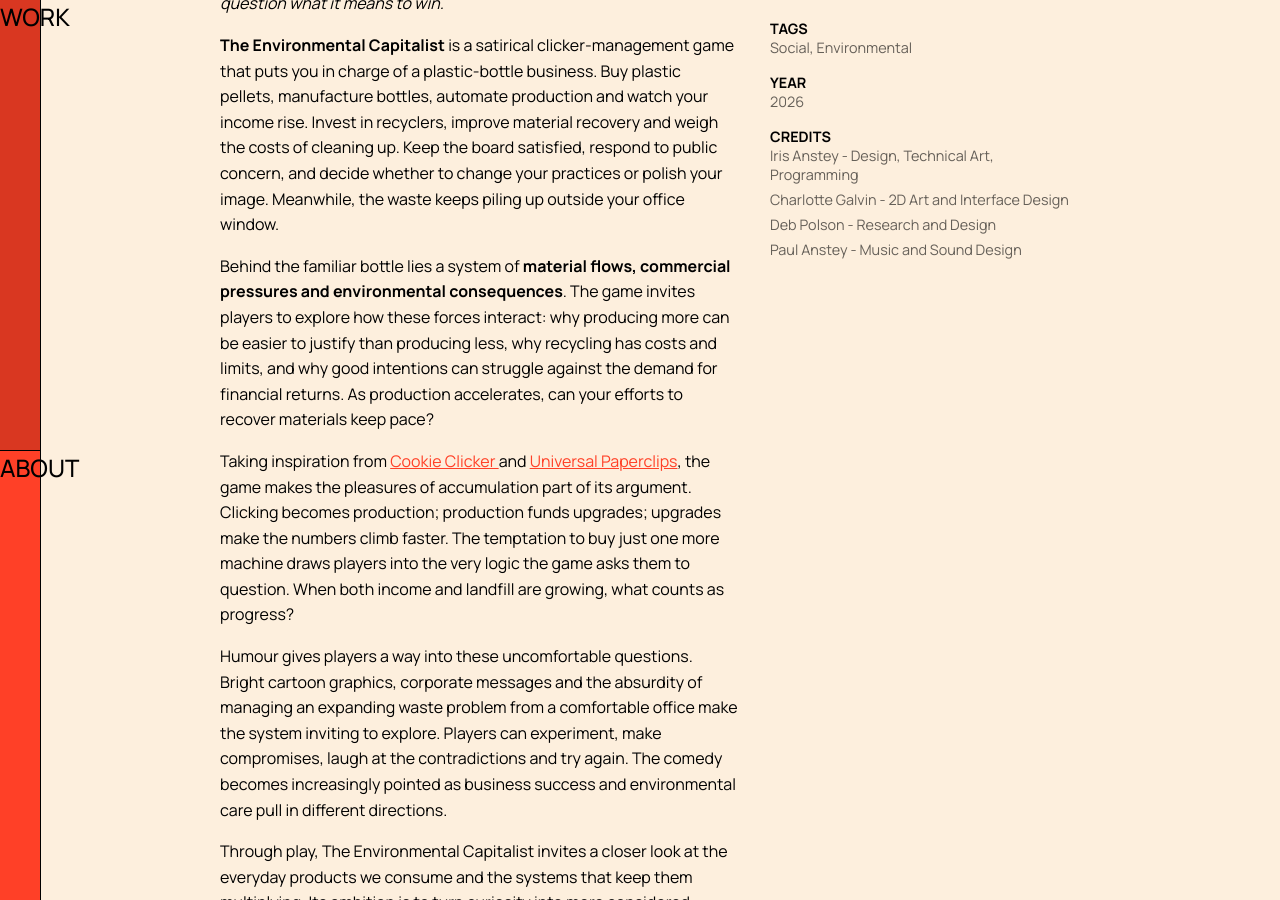
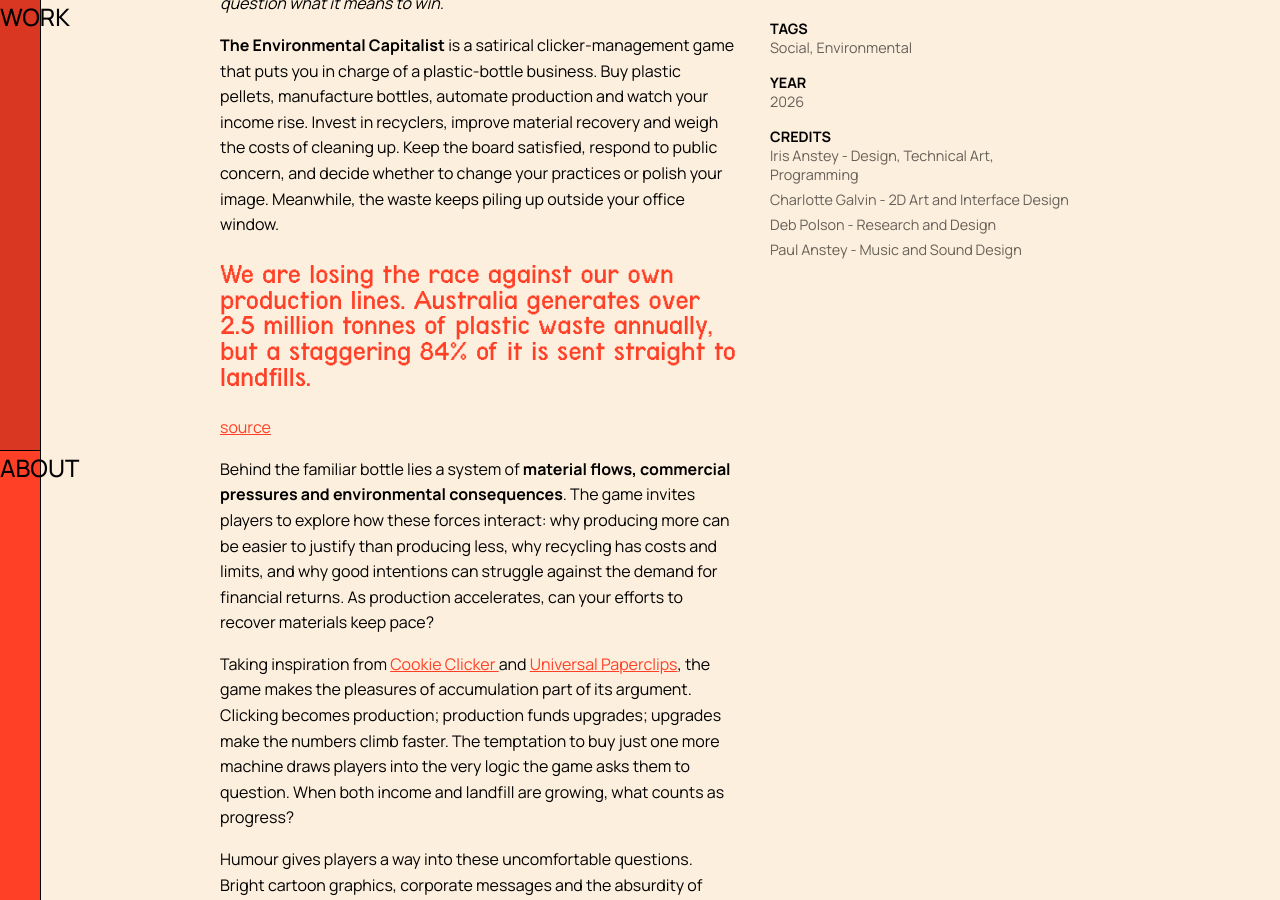
Before and after one commit to debpolson/debpolson.github.io, a Jekyll site: the page built from _work/EnvironmentalCapitalist_Work.md, in a window 1280 px wide and 900 px high, scrolled down 1296 px. Built offline with Jekyll 4.4.1, drawn with Linux system fonts in a browser that asks for light colours.

Commit message:
Update EnvironmentalCapitalist_Work.md
Adding linked quotes

```diff
--- a/_work/EnvironmentalCapitalist_Work.md
+++ b/_work/EnvironmentalCapitalist_Work.md
@@ -23,6 +23,9 @@ credits:
 *Can you profit from plastic and keep up with the waste it creates? Build a plastic-bottle business in this satirical clicker game, where rising production, recycling costs and boardroom demands complicate your environmental ambitions. Make money, manage the mess, and question what it means to win.*
 
 **The Environmental Capitalist** is a satirical clicker-management game that puts you in charge of a plastic-bottle business. Buy plastic pellets, manufacture bottles, automate production and watch your income rise. Invest in recyclers, improve material recovery and weigh the costs of cleaning up. Keep the board satisfied, respond to public concern, and decide whether to change your practices or polish your image. Meanwhile, the waste keeps piling up outside your office window.
+
+## We are losing the race against our own production lines. Australia generates over 2.5 million tonnes of plastic waste annually, but a staggering 84% of it is sent straight to landfills.
+[source](https://www.cleanup.org.au/waste-challenges/)
 
 Behind the familiar bottle lies a system of **material flows, commercial pressures and environmental consequences**. The game invites players to explore how these forces interact: why producing more can be easier to justify than producing less, why recycling has costs and limits, and why good intentions can struggle against the demand for financial returns. As production accelerates, can your efforts to recover materials keep pace?
 
```
